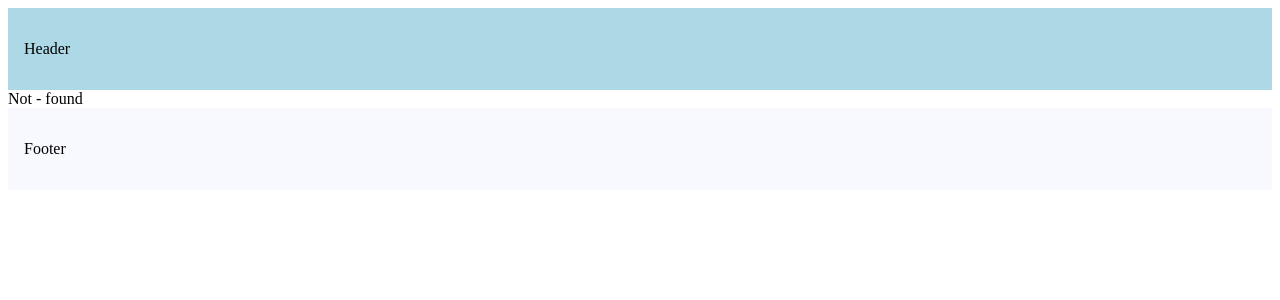
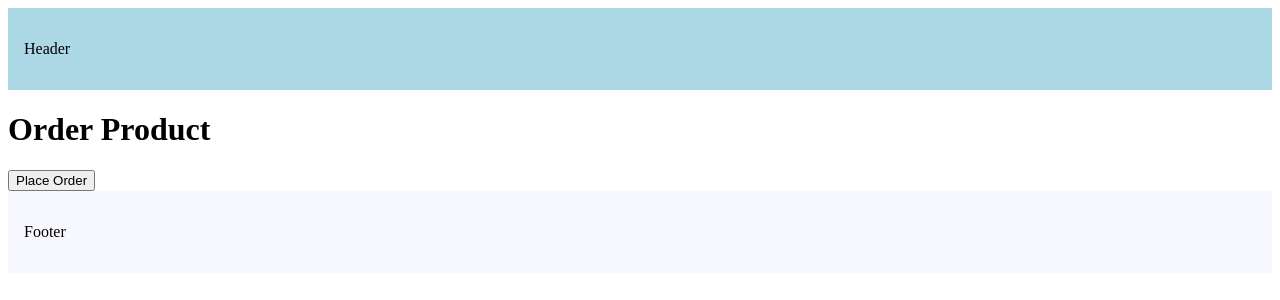
Before and after one commit to Harsha-182/NextJS, a Next.js app in the folder my-app/: page /order-product in a window 1280 px wide. Before the commit this address had no page. Shown: the top 300 px of the page. Built offline with nearby package versions, Linux system fonts and the light colour scheme.

Commit message:
Navigating Programatically

```diff
--- /dev/null
+++ b/my-app/src/app/order-product/page.tsx
@@ -0,0 +1,16 @@
+"use client";
+import { useRouter } from "next/navigation";
+
+export default function OrderProduct() {
+	const router = useRouter();
+	const handleClick = () => {
+		console.log("Placing your order")
+		router.push('/home')
+	}
+	return (
+		<>
+			<h1>Order Product</h1>
+			<button onClick={handleClick}>Place Order</button>
+		</>
+	)
+}
--- a/my-app/src/app/products/[productId]/reviews/[reviewId]/page.tsx
+++ b/my-app/src/app/products/[productId]/reviews/[reviewId]/page.tsx
@@ -1,4 +1,4 @@
-import { notFound } from "next/navigation";
+import { notFound, redirect } from "next/navigation";
 
 const ProductReview = async({
 	params
@@ -8,7 +8,8 @@
 	const {reviewId, productId} = await params;
 
 	if(parseInt(reviewId) > 1000) {
-		notFound();
+		// notFound();
+		redirect('/home')
 	}
 
 	return(
```
